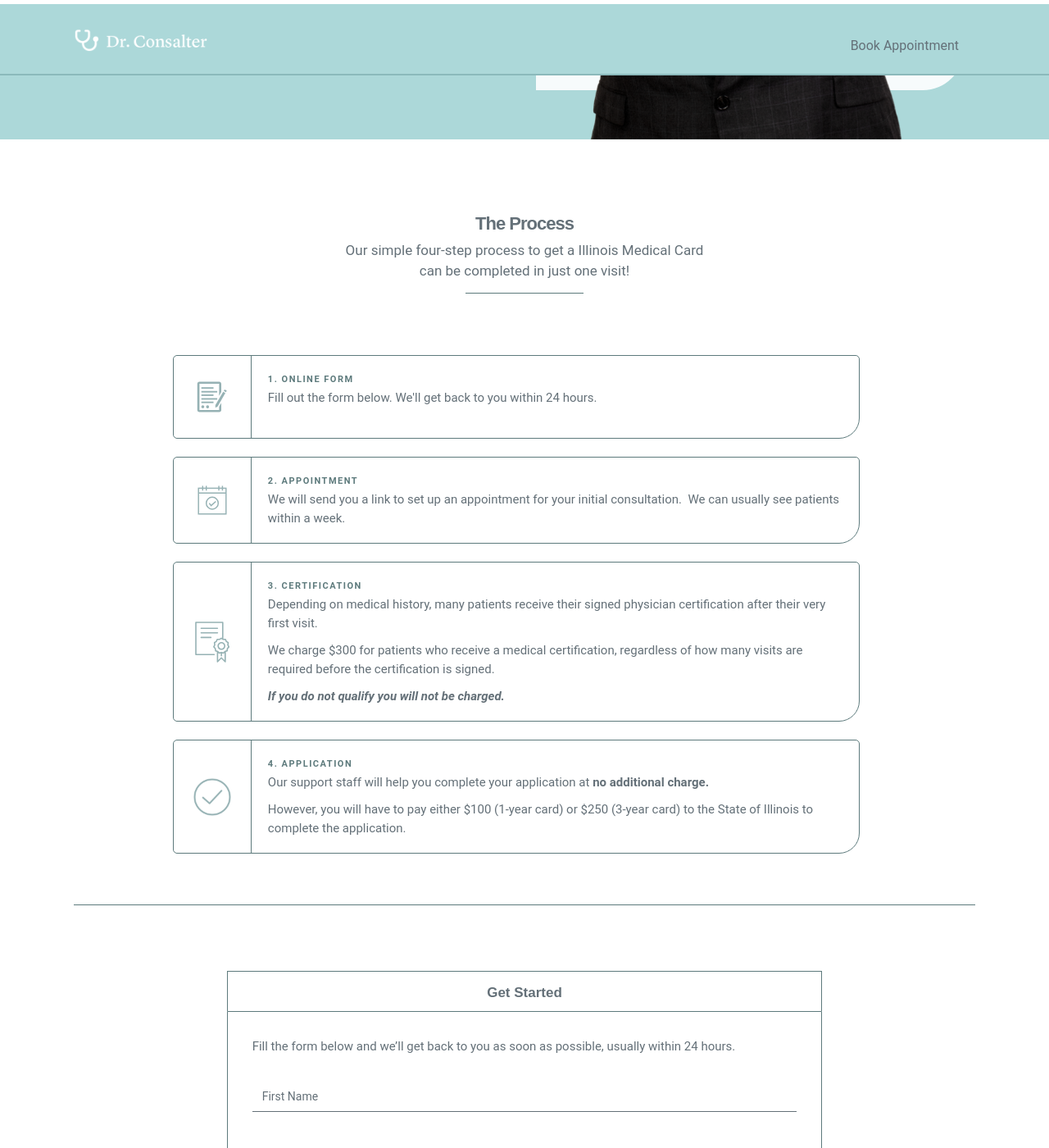
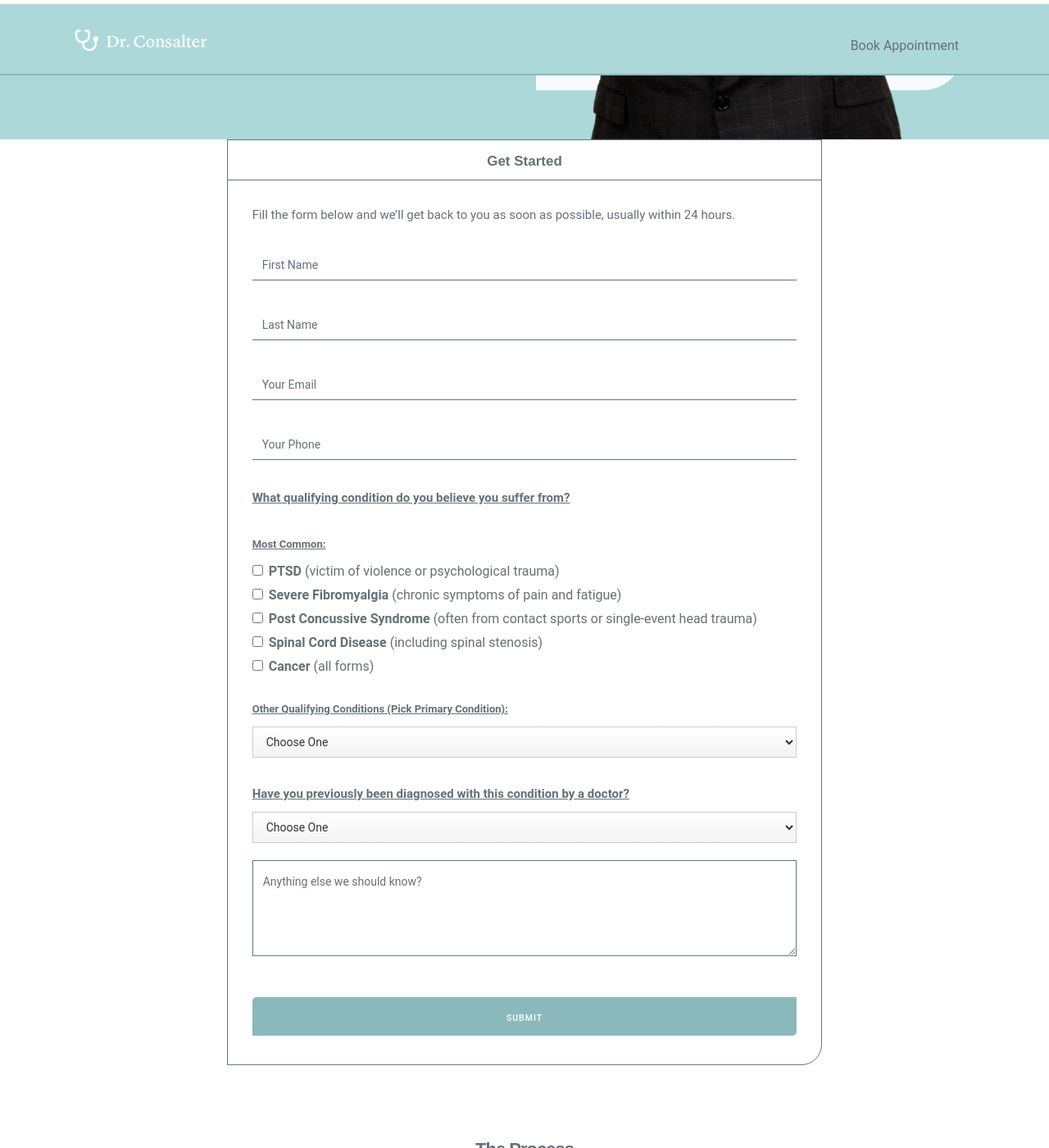
Before and after one commit to DarkoArnautov/drc2, a Jekyll site: the page built from index.md, in a window 1280 px wide and 1400 px high, scrolled down 639 px. Shown: the whole window at 82% size. Built offline with Jekyll 4.4.1, drawn with Linux system fonts in a browser that asks for light colours; some of the changed text lies outside the part shown.

Commit message:
Update index.md

```diff
--- a/index.md
+++ b/index.md
@@ -84,7 +84,7 @@ testimonials:
 ---
 
 {% include welcome.html %}
+{% include form.html %}
 {% include process.html %}
-{% include form.html %}
 {% include faq.html %}
 {% include testimonials.html %}
```
